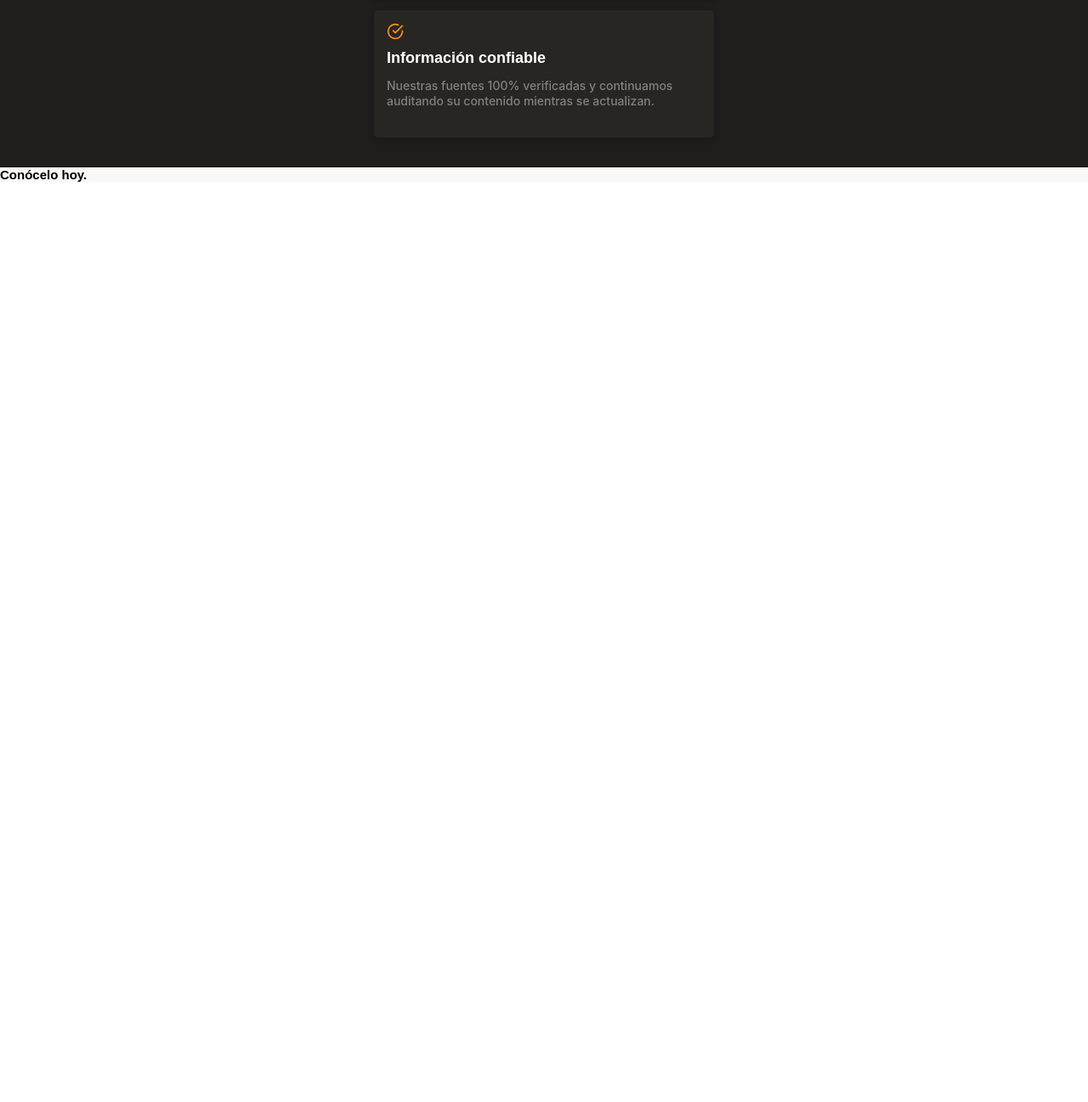
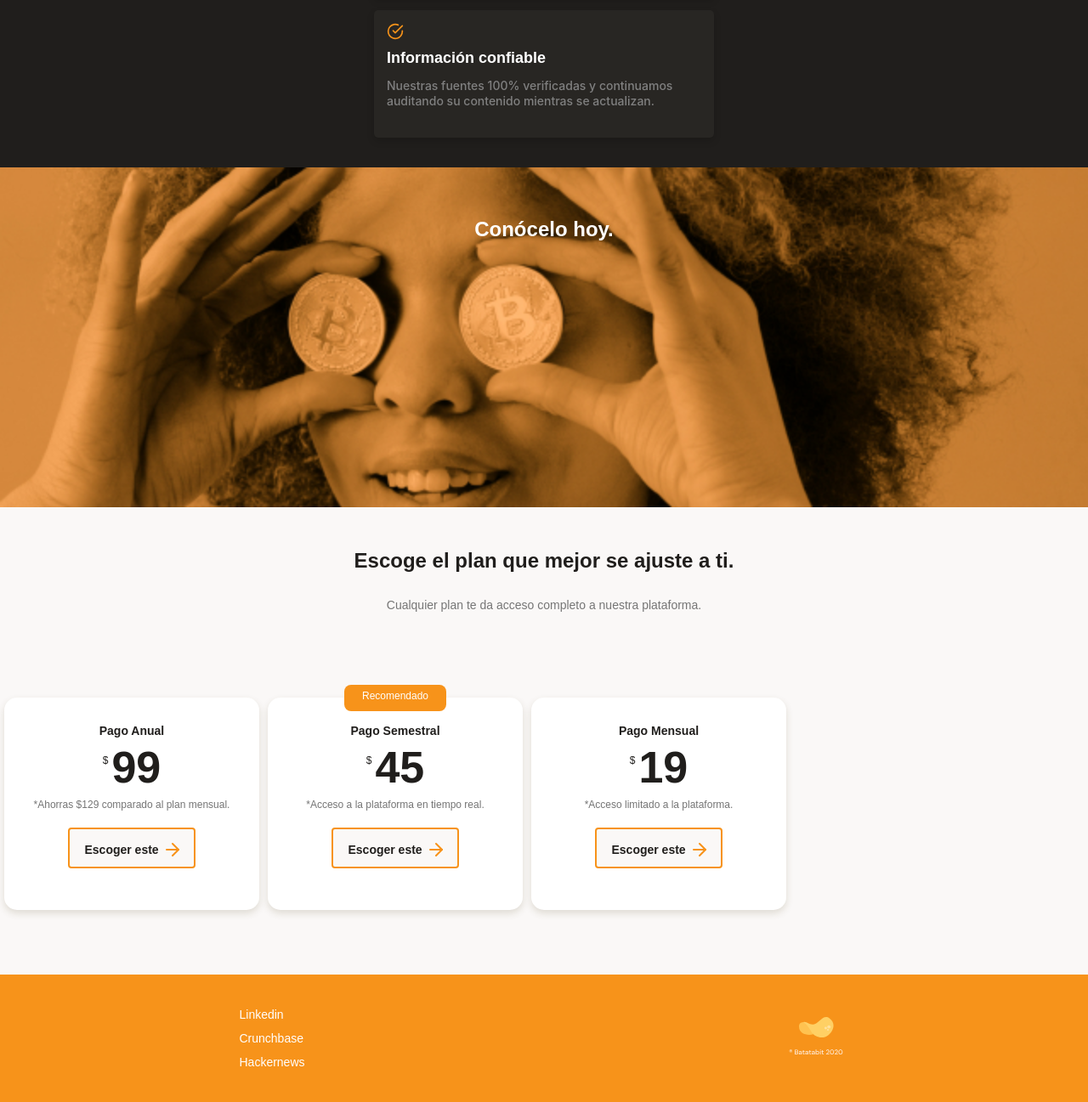
Before and after one commit to ancabrerany/curso-mobile-first, a plain HTML site: page index.html in a window 1280 px wide. Shown: the part 2149-3446 px from the top of the page at 85% size. Before the commit the page ends 2363 px from the top, so only its background shows below. Drawn offline with Linux system fonts and the light colour scheme.

Commit message:
Footer completed

```diff
--- a/index.html
+++ b/index.html
@@ -13,7 +13,7 @@
         <div class="header--title-container">
             <h1>La próxima revolución en el intercambio de criptomonedas.</h1>
             <p>Batatabit te ayuda a navegar entre los diferentes precios y tendencias.</p>
-            <a href="" class="header--button">Conoce Nuestros Planes <span></span></a>
+            <a href="#plans" class="header--button">Conoce Nuestros Planes <span></span></a>
         </div>
     </header>
     <main>
@@ -109,8 +109,55 @@
             <h2>Conócelo hoy.</h2>
         </section>
 
-        <section></section>
+        <section id="plans" class="main-plans-container">
+            <div class="plans--title">
+                <h2>Escoge el plan que mejor se ajuste a ti.</h2>
+                <p>Cualquier plan te da acceso completo a nuestra plataforma.</p>
+            </div>
+            <section class="plans-container--slider">
+                <article class="plans-container--card">
+                    <div class="plan-info-container">
+                        <h3 class="plan-card--title">Pago Anual</h3>
+                        <p class="plan-card--price"><span>$</span>99</p>
+                        <p class="plan-card--saving">*Ahorras $129 comparado al plan mensual.</p>
+                        <button class="plan-card--ca">Escoger este <span></span></button>
+                    </div>
+                </article>
+
+                <article class="plans-container--card">
+                    <div class="plan-info-container">
+                        <p class="recommended">Recomendado</p>
+                        <h3 class="plan-card--title">Pago Semestral</h3>
+                        <p class="plan-card--price"><span>$</span>45</p>
+                        <p class="plan-card--saving">*Acceso a la plataforma en tiempo real.</p>
+                        <button class="plan-card--ca">Escoger este <span></span></button>
+                    </div>
+                </article>
+                <article class="plans-container--card">
+                    <div class="plan-info-container">
+                        <h3 class="plan-card--title">Pago Mensual</h3>
+                        <p class="plan-card--price"><span>$</span>19</p>
+                        <p class="plan-card--saving">*Acceso limitado a la plataforma.</p>
+                        <button class="plan-card--ca">Escoger este <span></span></button>
+                    </div>
+                </article>
+
+
+            </section>
+        </section>
     </main>
-    <footer></footer>
+    <footer>
+        <section class="left">
+            <ul>
+                <li><a href="#">Linkedin</a></li>
+                <li><a href="#">Crunchbase</a></li>
+                <li><a href="#">Hackernews</a></li>
+            </ul>
+        </section>
+        <section class="right">
+            <img src="/assets/img/logo-footer.svg" alt="Logo de Batata 2020" />
+        </section>
+
+    </footer>
 </body>
 </html>
--- a/style.css
+++ b/style.css
@@ -322,4 +322,152 @@ main{
     color: #808080;
 }
 
-.
+.bitcoin-img-container {
+    width: 100%;
+    min-width: 320px;
+    height: 50vh;
+    background-image: url('./assets/img/bitcoinbaby2x.jpg');
+    background-position: center;
+    background-size: cover;
+    background-repeat: no-repeat;
+    text-align: center;
+
+}
+.bitcoin-img-container h2 {
+    padding-top: 60px;
+    font-size: 2.4rem;
+    font-weight: bold;
+    line-height: 2.6rem;
+    color: var(--just-white);
+}
+
+.main-plans-container {
+    width: 100%;
+    min-width: 320px;
+    padding-bottom: 60px;
+    text-align: center;
+}
+.plans--title {
+    width: 90%;
+    min-width: 288px;
+    height: auto;
+    margin: 0 auto;
+    margin-bottom: 50px;
+}
+.plans--title h2 {
+    padding-top: 50px;
+    font-size: 2.4rem;
+    font-weight: bold;
+    line-height: 2.6rem;
+    color: var(--black);
+}
+.plans--title p {
+    padding-top: 30px;
+    font-size: 1.4rem;
+    font-weight: 500;
+    line-height: 1.8rem;
+    color: #757575;
+}
+.plans-container--slider {
+    display: flex;
+    height: 316px;
+    overflow-x: scroll;
+    overscroll-behavior-x: contain;
+    scroll-snap-type: x proximity;
+}
+.plans-container--card {
+    position: relative;
+    scroll-snap-align: center;
+    width: 70%;
+    min-width: 190px;
+    max-width: 300px;
+    height: 250px;
+    margin: 50px 5px 0;
+    padding: 0 15px;
+    background-color: var(--just-white);
+    border-radius: 15px;
+    box-shadow: 0 4px 8px rgba(89, 73, 30, 0.16);
+}
+.recommended {
+    position: absolute;
+    width: 120px;
+    height: 31px;
+    padding: 6px;
+    top: -15px;
+    left: calc(50% - 60px);
+    background-color: var(--bitcoin-orange);
+    border-radius: 8px;
+    font-size: 1.2rem;
+    color: var(--just-white);
+}
+.plan-card--title {
+    padding-top: 30px;
+    font-size: 1.4rem;
+    font-weight: 550;
+    line-height: 1.8rem;
+    color: var(--black);
+}
+
+.plan-card--price {
+    padding: 5px 0;
+    font-size: 5.2rem;
+    margin-bottom: 10px;
+    font-weight: bold;
+    line-height: 4.3rem;
+    color: var(--black);
+}
+.plan-card--price span {
+    font-size: 1.2rem;
+    font-weight: 300;
+    vertical-align: text-top;
+    margin-right: 4px;
+}
+.plan-card--saving {
+    font-size: 1.2rem;
+    color: #757575;
+}
+.plan-card--ca {
+    width: 150px;
+    height: 48px;
+    margin-top: 20px;
+    background-color: #faf8f7;
+    border: 2px solid var(--bitcoin-orange);
+    border-radius: 4px;
+    font-size: 1.4rem;
+    font-weight: bold;
+    line-height: 1.8rem;
+    font-family: 'DM Sans', sans-serif;
+    color: var(--black);
+}
+.plan-card--ca span {
+    display: inline-block;
+    width: 20px;
+    height: 20px;
+    background-image: url('./assets/icons/orange-right-arrow.svg');
+    vertical-align: text-bottom;
+}
+footer {
+    display: flex;
+    width: 100%;
+    height: 150px;
+    background-color: var(--bitcoin-orange);
+}
+footer section {
+    display: flex;
+    width: 50%;
+    justify-content: center;
+    align-items: center;
+}
+footer .left ul {
+    font-size: 1.4rem;
+    font-weight: 540;
+    line-height: 1.8rem;
+    list-style: none;
+}
+.left li {
+    margin: 10px 0;
+}
+.left a {
+    text-decoration: none;
+    color: var(--just-white);
+}
```
